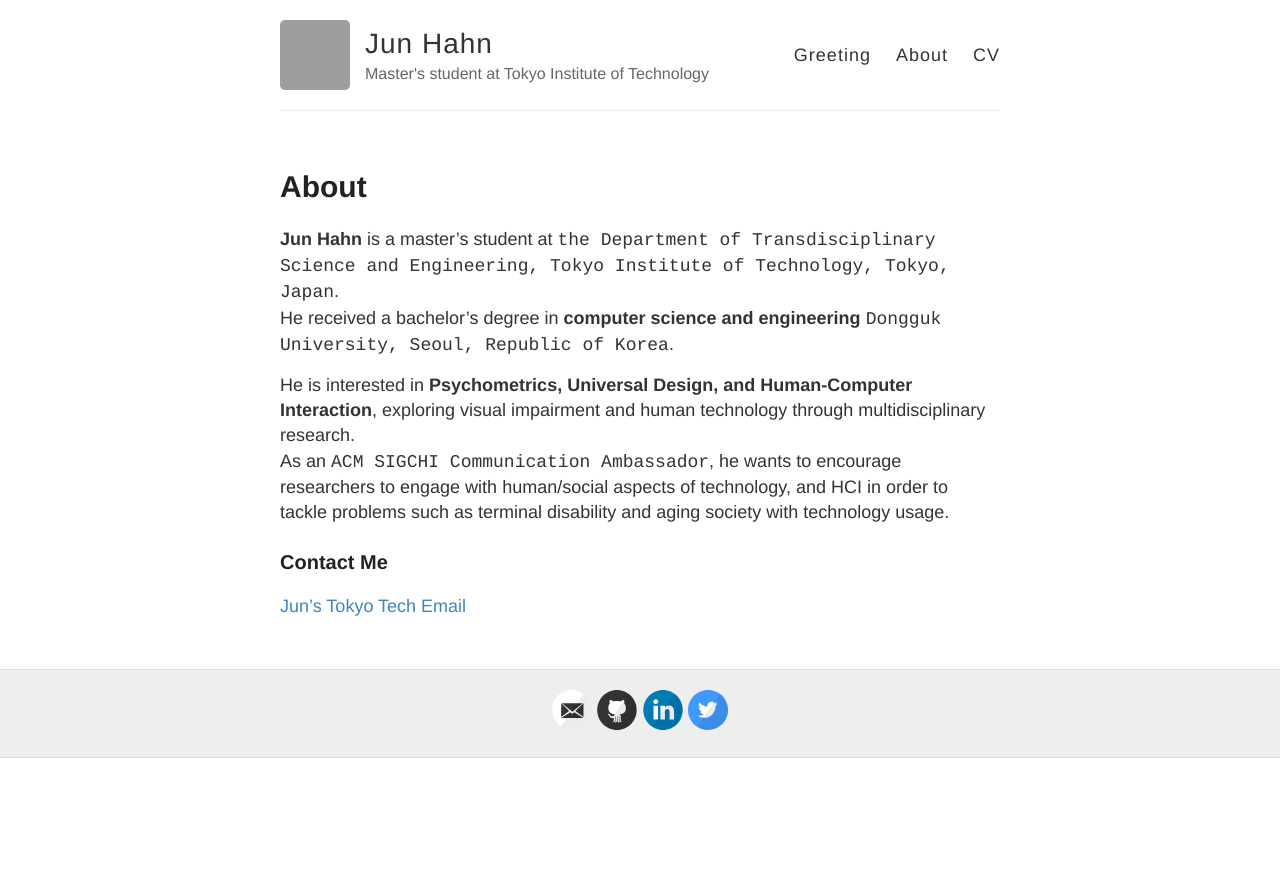
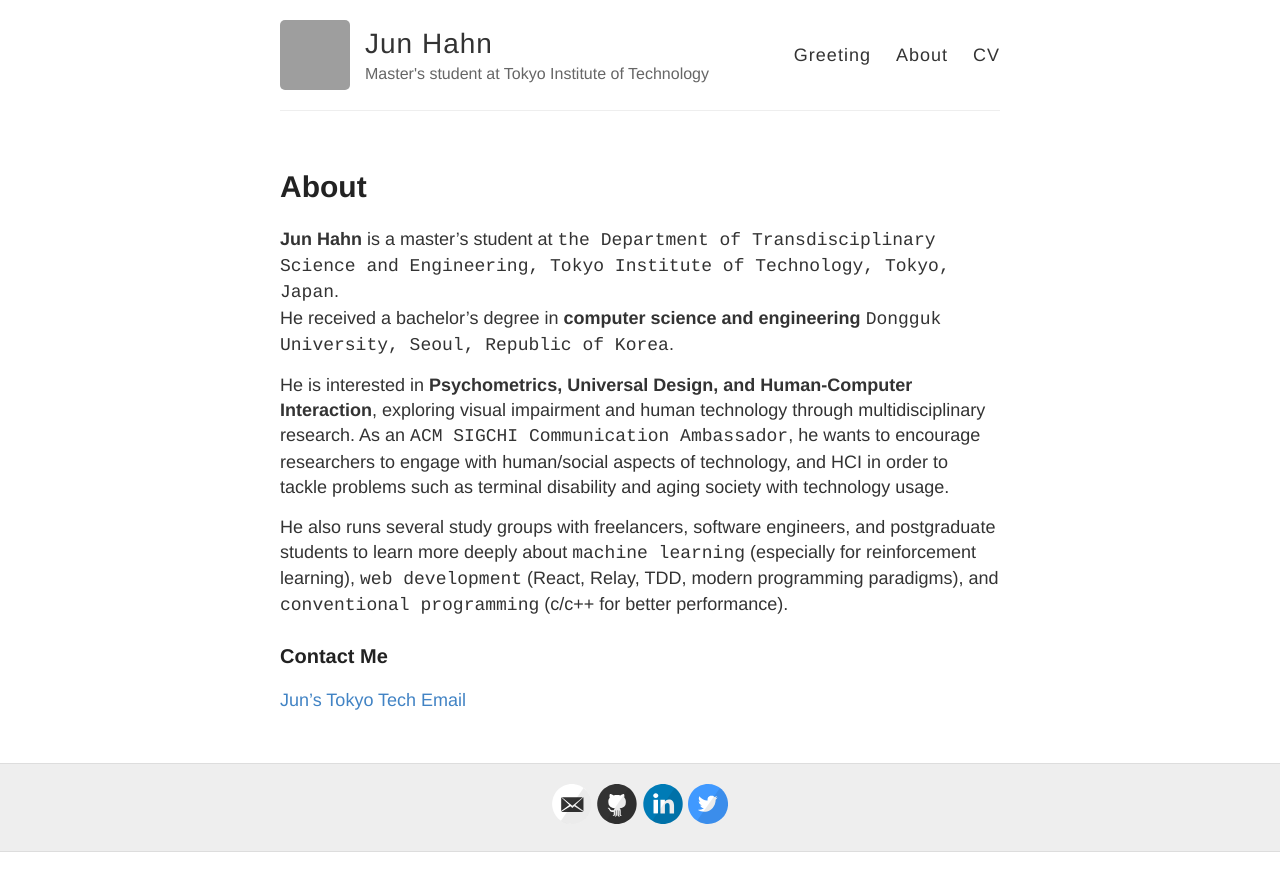
Before and after one commit to TangoEnSkai/tangoenskai.github.io, a Jekyll site: the page built from about.md, in a window 1280 px wide. Shown: the top 891 px of the page. Built offline with Jekyll 4.4.1, drawn with Linux system fonts in a browser that asks for light colours; grey boxes are pictures that could not be loaded.

Commit message:
Update about.md

```diff
--- a/about.md
+++ b/about.md
@@ -10,6 +10,8 @@
 He is interested in **Psychometrics, Universal Design, and Human-Computer Interaction**, exploring visual impairment and human technology through multidisciplinary research.
 As an `ACM SIGCHI Communication Ambassador`, he wants to encourage researchers to engage with human/social aspects of technology, and HCI in order to tackle problems such as terminal disability and aging society with technology usage.
 
+He also runs several study groups with freelancers, software engineers, and postgraduate students to learn more deeply about `machine learning` (especially for reinforcement learning), `web development` (React, Relay, TDD, modern programming paradigms), and `conventional programming` (c/c++ for better performance).
+
 
 ### Contact Me
 
```
